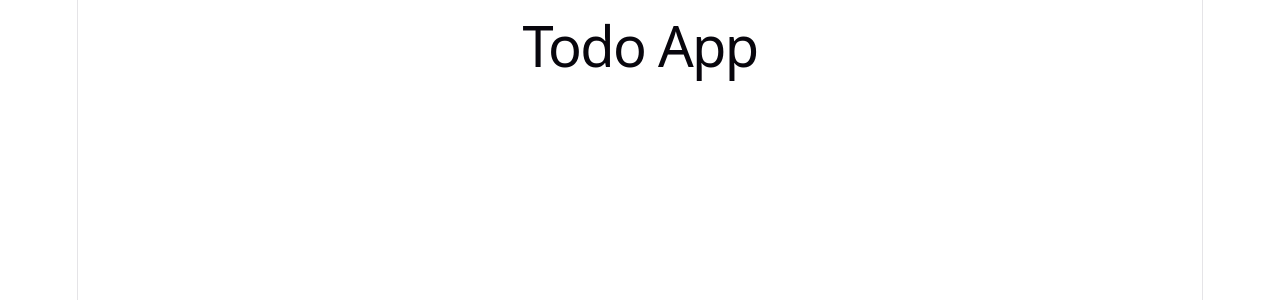
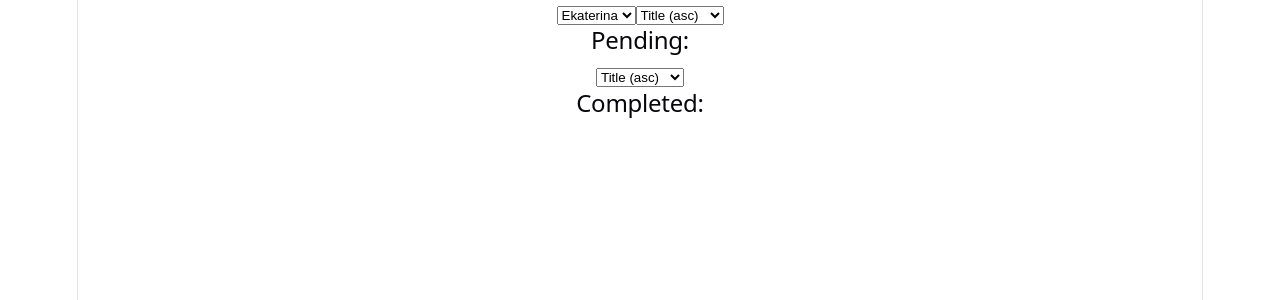
Before and after one commit to ekgeorgieva/TodoApp, a React (Vite) app: page / in a window 1280 px wide. Shown: the top 300 px of the page. Built offline with nearby package versions, Linux system fonts and the light colour scheme.

Commit message:
First things of app
include two main div. And sections. Wihout css.

```diff
--- a/src/App.jsx
+++ b/src/App.jsx
@@ -1,7 +1,31 @@
+import "./App.css";
+
 function App() {
   return (
-    <h1>Todo App</h1>
+    <div className="mainContainer">
+      <div className="pending">
+        <select className="Filter by:">
+          <option>Ekaterina</option>
+          <option>Bret</option>
+        </select>
+        <select className="sort">
+          <option>Title (asc)</option>
+          <option>Title (desc)</option>
+        </select>
+        <h2>Pending:</h2>
+      </div>
+      <div className="completed">
+      <select className="sortCompleted">
+          <option>Title (asc)</option>
+          <option>Title (desc)</option>
+        </select>
+        <h2>Completed:</h2>
+      </div>
+    </div>
   );
 }
 
+
+
+
 export default App;
```
